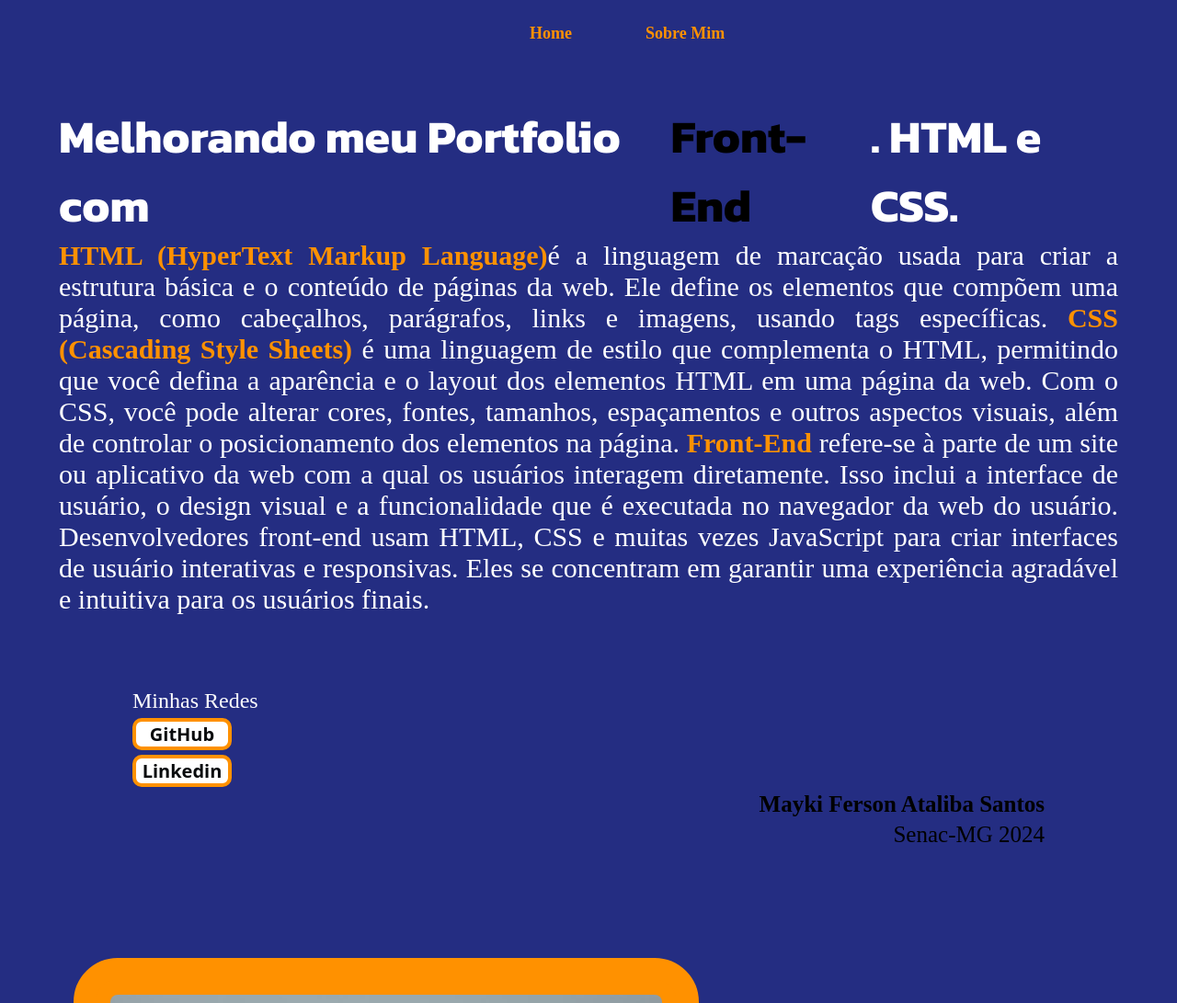
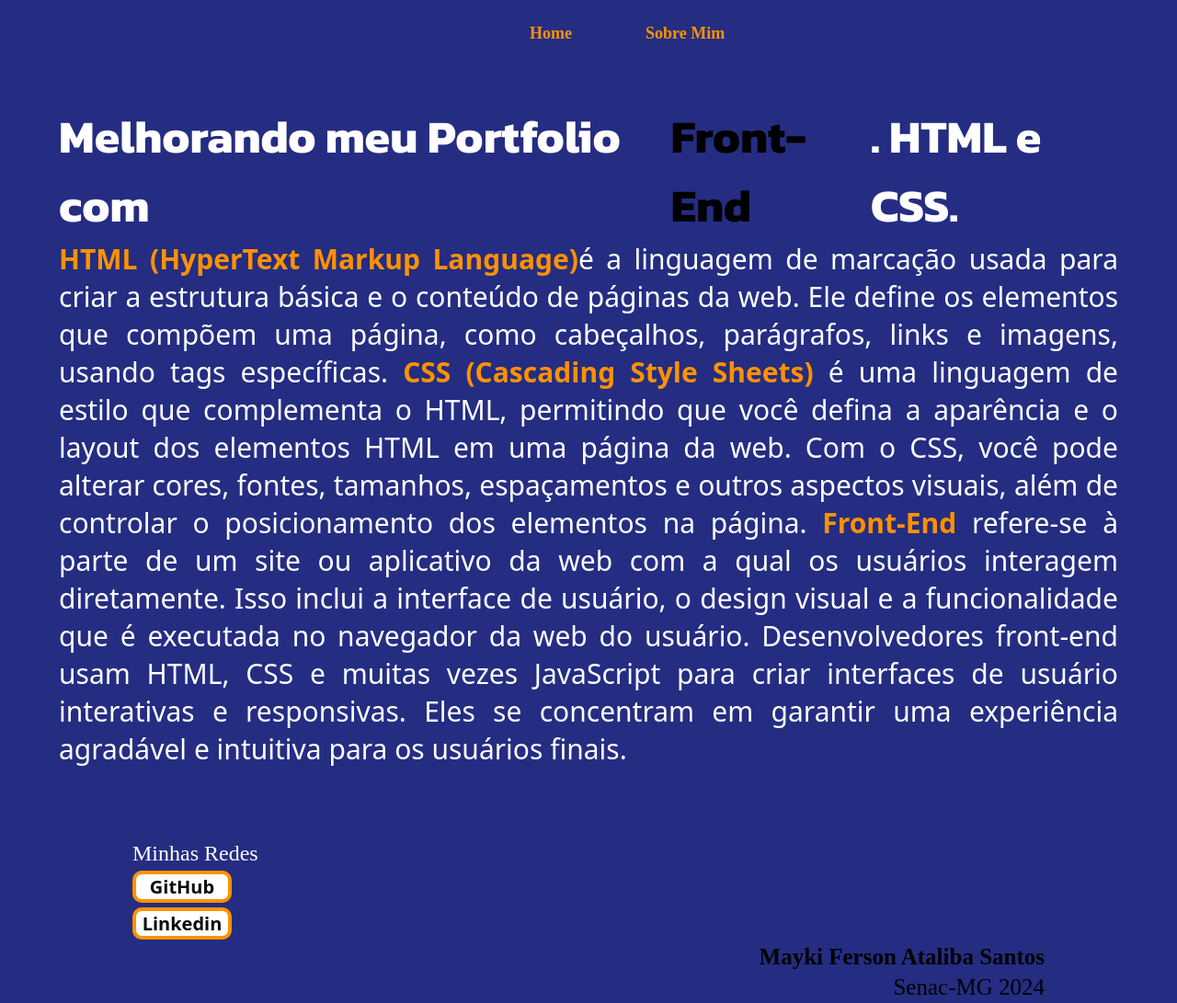
Before and after one commit to MFASmyk221/primeiro-projeto, a plain HTML site: page index.html in a window 1280 px wide. Shown: the top 1091 px of the page at 92% size. Drawn offline with Linux system fonts and the light colour scheme; a web font is replaced by a local one.

Commit message:
Update style.css

```diff
--- a/style.css
+++ b/style.css
@@ -95,6 +95,7 @@ body {
 .apresentacao_conteudo_texto {
     text-align: justify;
     font-size:30px;
+    font-family: var(--font-primario);
 }
 
 .apresentacao_links {
```
